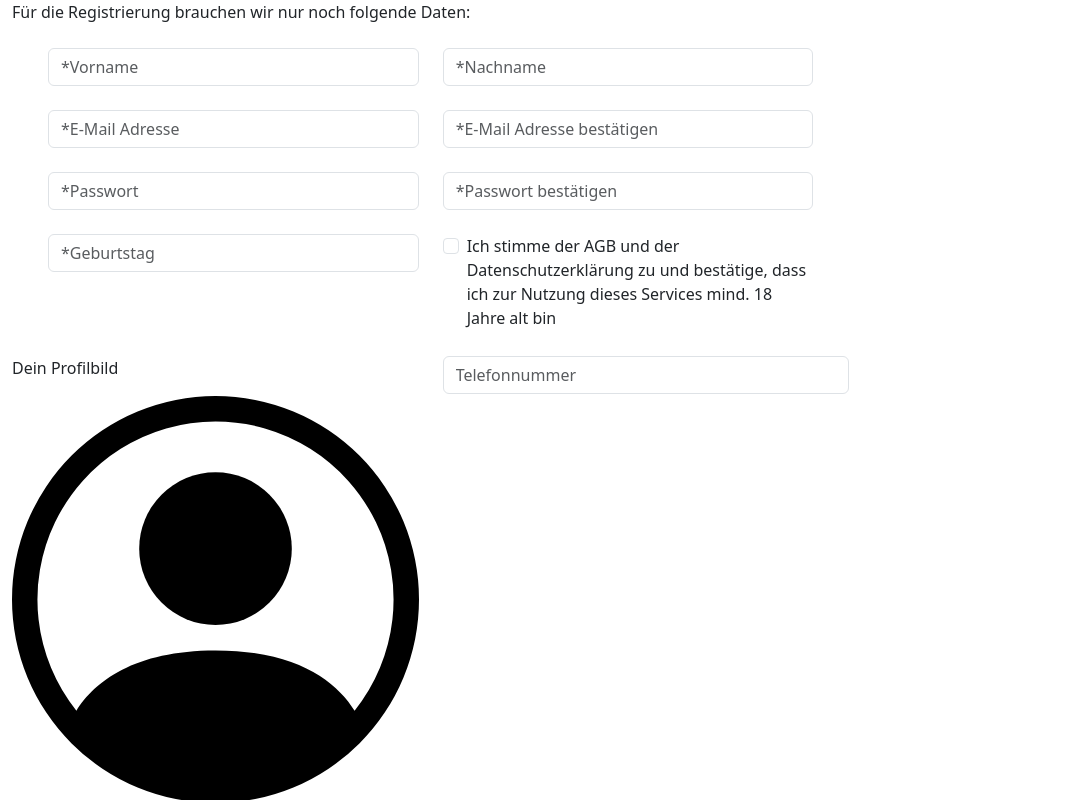
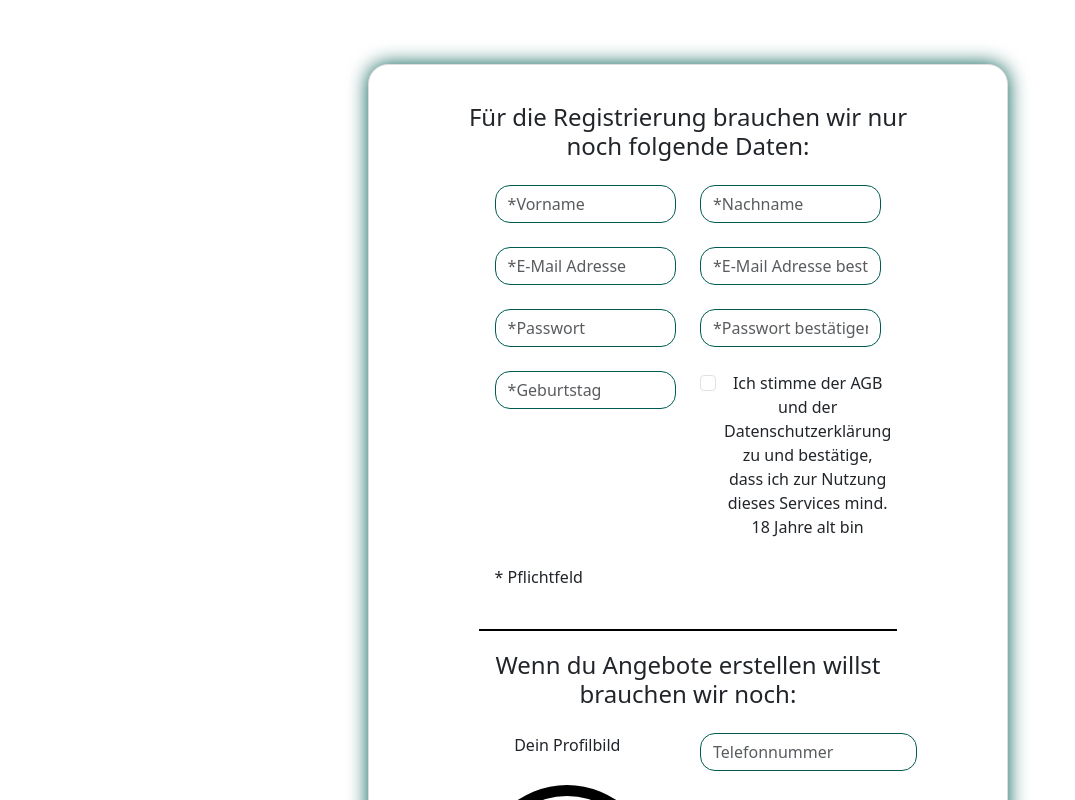
Before and after one commit to NicoNotAvailable/myCargonaut, an Angular app in the folder myCargonaut-client/: page /register in a window 1280 px wide. Shown: the top 800 px of the page, without its empty margins (0-1075 px from the left). Built offline with nearby package versions, Linux system fonts and the light colour scheme.

Commit message:
css is getting there

```diff
--- a/myCargonaut-client/src/app/register/register.component.css
+++ b/myCargonaut-client/src/app/register/register.component.css
@@ -0,0 +1,28 @@
+#registerField {
+  background-color: #fff;
+  box-shadow: 0px 0px 20px #005B52;
+  border: 1px solid #ddd;
+  margin-bottom: 10px;
+  border-radius: 20px;
+  padding-right: 7%;
+  padding-left: 7%;
+  padding-top: 3%;
+  padding-bottom: 3%;
+}
+
+.form-control{
+
+  border: 1px solid #005B52;
+  border-radius: 15px;
+
+}
+
+#divLine{
+  border: 1px solid #000;
+  margin: 20px;
+}
+
+#profilePic{
+  width: 200px;
+  height: 200px;
+}
--- a/myCargonaut-client/src/app/register/register.component.html
+++ b/myCargonaut-client/src/app/register/register.component.html
@@ -1,6 +1,5 @@
 <div class="container-fluid">
-  <div class="row">
-    <form (submit)="!firstNameInput.invalid &&
+  <form (submit)="!firstNameInput.invalid &&
          !lastNameInput.invalid &&
          !emailInput.invalid &&
          !emailConfirmInput.invalid &&
@@ -12,9 +11,12 @@
           !passwordMatchError &&
 
           addUser($event)">
-      <div class="col-2"></div>
-      <div class="col-8">
-        <p>Für die Registrierung brauchen wir nur noch folgende Daten:</p>
+    <div class="row mt-3">
+
+      <div class="col-3"></div>
+      <div class="col-6 text-center m-5" id="registerField">
+
+        <h4>Für die Registrierung brauchen wir nur noch folgende Daten:</h4>
         <div class="row m-4">
           <div class="col-6">
             <div class="form-group">
@@ -58,7 +60,8 @@
           </div>
           <div class="col-6">
             <div class="form-group">
-              <input [(ngModel)]="emailConfirm" #emailConfirmInput="ngModel" type="email" class="form-control" name="emailConfirm"
+              <input [(ngModel)]="emailConfirm" #emailConfirmInput="ngModel" type="email" class="form-control"
+                     name="emailConfirm"
                      required placeholder="*E-Mail Adresse bestätigen" (input)="validateEmailConfirmation()">
               <div *ngIf="emailConfirmInput.invalid && (emailConfirmInput.dirty || emailConfirmInput.touched)"
                    class="text-danger">
@@ -88,7 +91,8 @@
           </div>
           <div class="col-6">
             <div class="form-group">
-              <input [(ngModel)]="passwordConfirm" #passwordConfirmInput="ngModel" type="email" class="form-control" name="passwordConfirm"
+              <input [(ngModel)]="passwordConfirm" #passwordConfirmInput="ngModel" type="email" class="form-control"
+                     name="passwordConfirm"
                      required placeholder="*Passwort bestätigen" (input)="validatePasswordConfirmation()">
               <div *ngIf="passwordConfirmInput.invalid && (passwordConfirmInput.dirty || passwordConfirmInput.touched)"
                    class="text-danger">
@@ -107,7 +111,7 @@
           <div class="col-6">
             <div class="form-group">
               <input [(ngModel)]="birthdate" #birthdateInput="ngModel" type="text" class="form-control" name="birthdate"
-                     required placeholder="*Geburtstag" >
+                     required placeholder="*Geburtstag">
               <div *ngIf="birthdateInput.invalid && (birthdateInput.dirty || birthdateInput.touched)"
                    class="text-danger">
                 <div *ngIf="birthdateInput.errors && birthdateInput.errors['required']">
@@ -119,7 +123,8 @@
           </div>
           <div class="col-6">
             <div class="form-check">
-              <input [(ngModel)]="agb" #agbInput="ngModel" class="form-check-input" type="checkbox" value="" id="agb" name="agb" required>
+              <input [(ngModel)]="agb" #agbInput="ngModel" class="form-check-input" type="checkbox" value="" id="agb"
+                     name="agb" required>
               <label class="form-check-label" for="agb">
                 Ich stimme der AGB und der Datenschutzerklärung zu
                 und bestätige, dass ich zur Nutzung dieses Services
@@ -136,15 +141,24 @@
 
         </div>
 
-        <div class="row"></div>
+        <div class="row m-4">
+          <div class="col-6 text-start">
+            <p>* Pflichtfeld</p>
+          </div>
+        </div>
 
-        <div class="row">
+        <div class="row" id="divLine"></div>
+
+        <h4>Wenn du Angebote erstellen willst brauchen wir noch:</h4>
+
+
+        <div class="row mt-4">
           <div class="col-6">
             <div class="row">
               <p>Dein Profilbild</p>
             </div>
-            <div class="row">
-              <img rel="icon" [src]="profilePicRoute  || '../../assets/person-circle.svg'">
+            <div class="row flex-column align-content-center">
+              <img rel="icon" [src]="profilePicRoute  || '../../assets/person-circle.svg'" id="profilePic">
             </div>
           </div>
           <div class="col-6">
@@ -173,6 +187,7 @@
 
       </div>
 
-    </form>
-  </div>
+    </div>
+  </form>
+
 </div>
```
